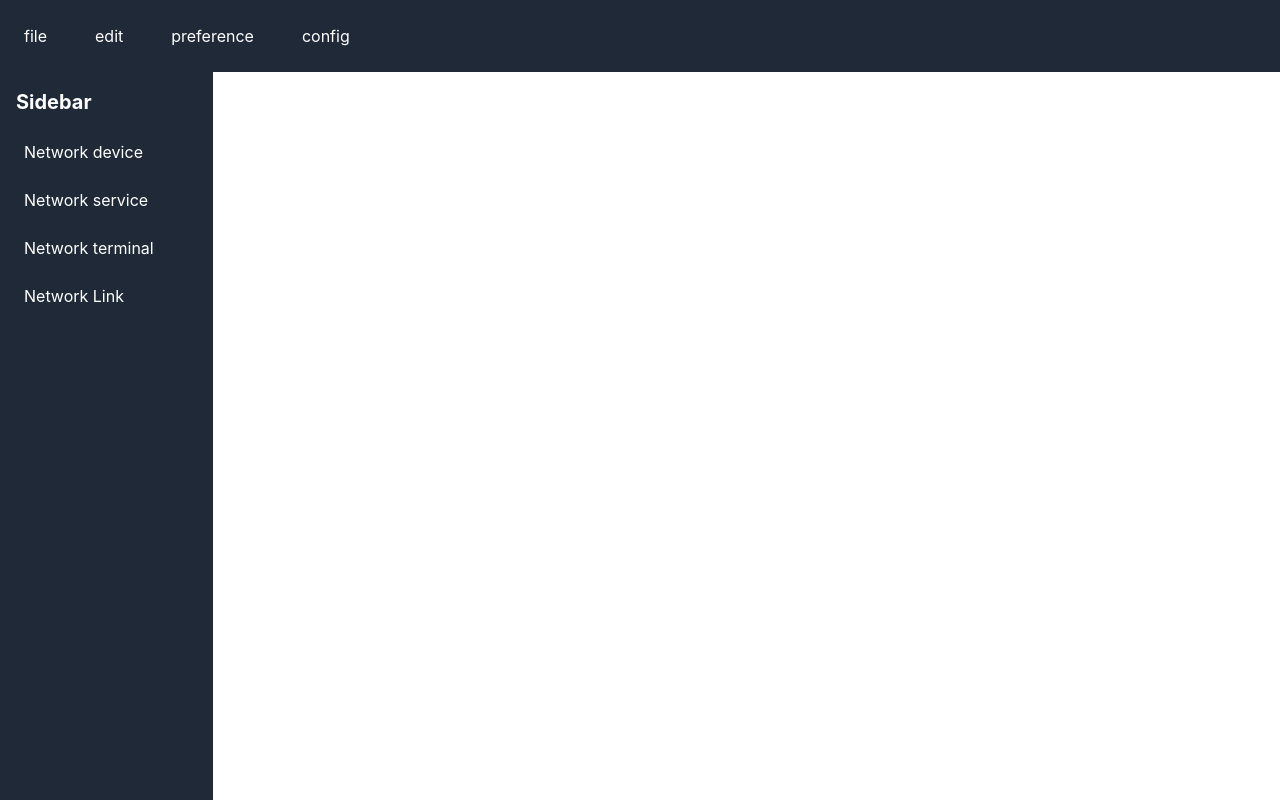
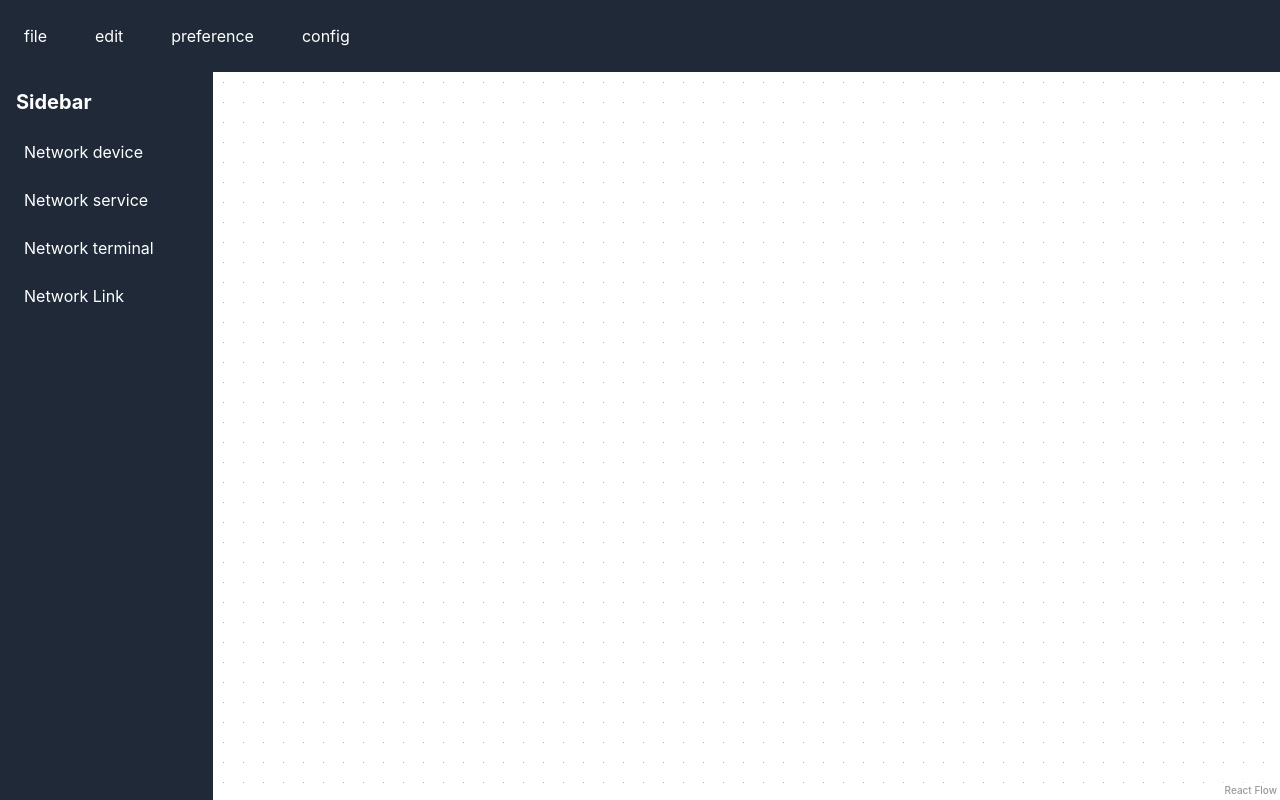
Before and after one commit to crosskicker/Docker-FRRouting, a React (Vite) app in the folder graphical/front/: page / in a window 1280 px wide. Built offline with nearby package versions, Linux system fonts and the light colour scheme.

Commit message:
net link v1

```diff
--- a/graphical/front/src/components/Board.jsx
+++ b/graphical/front/src/components/Board.jsx
@@ -1,68 +1,78 @@
-import React, { useState, useEffect,useRef } from 'react';
+import React, { useState, useRef, useCallback } from 'react';
 import { useDrop } from 'react-dnd';
 import routerLogo from '../assets/router_logo.png';
 import netDeviceL from '../data/devicesList';
-import fetchElemToBoard from '../fetching/fetchElem'
+import fetchElemToBoard from '../fetching/fetchElem';
+import {
+  ReactFlow,
+  Background,
+  useNodesState,
+  useEdgesState,
+  addEdge,
+} from '@xyflow/react';
+import '@xyflow/react/dist/style.css';
+import ImageNode from './ImageNode' ;
+
+
+
+const nodeTypes = {
+  imageNode: ImageNode,
+};
 
 function Board() {
-
-  const [board, setBoard] = useState([]);
-
+  const [nodes, setNodes, onNodesChange] = useNodesState([]);
+  const [edges, setEdges, onEdgesChange] = useEdgesState([]);
   const idCounter = useRef(1);
 
   const [{ isOver }, drop] = useDrop(() => ({
     accept: 'ITEM',
-    drop: (item, monitor) => addDeviceToBoard(item.id,monitor),
+    drop: (item, monitor) => addDeviceToBoard(item.id, monitor),
     collect: (monitor) => ({
       isOver: !!monitor.isOver(),
     }),
   }));
 
-  /* TODO
-  gerer l'identifiant des img qui doit etre unique
-  générer une list de ce qu'on cré pour la fetch
-  */
-  const addDeviceToBoard = async (id,monitor) => {
-    const clientOffset = monitor.getClientOffset(); // Récupérer la position de la souris au moment du drop
+  const onConnect = useCallback(
+    (params) => setEdges((eds) => addEdge(params, eds)),
+    [setEdges]
+  );
+
+  const addDeviceToBoard = async (id, monitor) => {
+    const clientOffset = monitor.getClientOffset();
     if (clientOffset) {
       const netDeviceLBis = netDeviceL.filter((picture) => id === picture.id);
       const id_n = idCounter.current++;
-       const updatedDevice = {
-        image: netDeviceLBis[0].image,
-        x: clientOffset.x ,
-        y: clientOffset.y ,
-        id : netDeviceLBis[0].id,
-        id_n : id_n,
+      const newNode = {
+        id: id_n.toString(),
+        type: 'imageNode',
+        position: { x: clientOffset.x, y: clientOffset.y },
+        data: { image: netDeviceLBis[0].image },
+        id_c: id,
       };
 
-      /* console.log(clientOffset.x+" et "+clientOffset.y) */
-      console.log("id_n de Img : " + id_n)
-      setBoard((board) => [...board, updatedDevice]);
+      setNodes((nds) => [...nds, newNode]);
 
       try {
-        await fetchElemToBoard(updatedDevice,"/add-to-board");
-        console.log("Élément ajouté et serveur notifié :", updatedDevice);
+        await fetchElemToBoard(newNode, "/add-to-board");
+        console.log("Élément ajouté et serveur notifié :", newNode);
       } catch (error) {
         console.error("Erreur lors de l'envoi au serveur :", error);
       }
-
     }
-
-  }
-
+  };
 
   return (
     <div ref={drop} className="w-5/6 h-7/8 flex">
-      {board.map((picture) => {
-          return <img  key={picture.id_n}  src={picture.image}
-             style={{
-            position: 'absolute',
-            left: picture.x ,
-            top: picture.y ,
-          }}
-          className="w-12 h-12 inline-block mr-2"
-           />;
-        })}
+      <ReactFlow
+        nodes={nodes}
+        edges={edges}
+        onNodesChange={onNodesChange}
+        onEdgesChange={onEdgesChange}
+        onConnect={onConnect}
+        nodeTypes={nodeTypes} // Spécifie les types de nœuds personnalisés
+      >
+        <Background />
+      </ReactFlow>
     </div>
   );
 }
--- /dev/null
+++ b/graphical/front/src/components/Board1.jsx
@@ -0,0 +1,97 @@
+import React, { useState, useEffect,useRef, useCallback } from 'react';
+import { useDrop } from 'react-dnd';
+import routerLogo from '../assets/router_logo.png';
+import netDeviceL from '../data/devicesList';
+import fetchElemToBoard from '../fetching/fetchElem';
+
+import { ReactFlow,
+  MiniMap,
+  Controls,
+  Background,
+  useNodesState,
+  useEdgesState,
+  addEdge, } from '@xyflow/react';
+import '@xyflow/react/dist/style.css';
+
+function Board() {
+
+  /* TEMPORAIRE */
+  const initialNodes = [
+    { id: '1', position: { x: 0, y: 0 }, data: { label: '1' } },
+    { id: '2', position: { x: 0, y: 100 }, data: { label: '2' } },
+  ];
+
+  const initialEdges = [{ id: 'e1-2', source: '1', target: '2' }];
+
+  const [nodes, setNodes, onNodesChange] = useNodesState(initialNodes);
+  const [edges, setEdges, onEdgesChange] = useEdgesState(initialEdges);
+
+  const onConnect = useCallback(
+    (params) => setEdges((eds) => addEdge(params, eds)),
+    [setEdges],
+  );
+  /* TEMPORAIRE */
+
+  const [board, setBoard] = useState([]);
+
+  const idCounter = useRef(1);
+
+  const [{ isOver }, drop] = useDrop(() => ({
+    accept: 'ITEM',
+    drop: (item, monitor) => addDeviceToBoard(item.id,monitor),
+    collect: (monitor) => ({
+      isOver: !!monitor.isOver(),
+    }),
+  }));
+
+
+  const addDeviceToBoard = async (id,monitor) => {
+    const clientOffset = monitor.getClientOffset(); // Récupérer la position de la souris au moment du drop
+    if (clientOffset) {
+      const netDeviceLBis = netDeviceL.filter((picture) => id === picture.id);
+      const id_n = idCounter.current++;
+       const updatedDevice = {
+        image: netDeviceLBis[0].image,
+        position: {x : clientOffset.x, y : clientOffset.y } ,
+        id : netDeviceLBis[0].id,
+        id_n : id_n,
+      };
+
+      /* console.log(clientOffset.x+" et "+clientOffset.y) */
+      console.log("id_n de Img : " + id_n)
+      setBoard((board) => [...board, updatedDevice]);
+
+      try {
+        await fetchElemToBoard(updatedDevice,"/add-to-board");
+        console.log("Élément ajouté et serveur notifié :", updatedDevice);
+      } catch (error) {
+        console.error("Erreur lors de l'envoi au serveur :", error);
+      }
+
+    }
+
+  }
+
+
+  return (
+    <div ref={drop} className="w-5/6 h-7/8 flex">
+      {board.map((picture) => {
+          return <img  key={picture.id_n}  src={picture.image}
+             style={{
+            position: 'absolute',
+            left: picture.position.x ,
+            top: picture.position.y ,
+          }}
+          className="w-12 h-12 inline-block mr-2"
+           />;
+        })}
+        <ReactFlow nodes={nodes}
+        edges={edges}
+        onNodesChange={onNodesChange}
+        onEdgesChange={onEdgesChange}
+        onConnect={onConnect} />
+    </div>
+  );
+}
+
+export default Board;
--- a/graphical/front/src/components/Device.jsx
+++ b/graphical/front/src/components/Device.jsx
@@ -13,11 +13,7 @@ function Device({ name }) {
     setDropdownVisible(!isDropdownVisible);
   };
 
-  const addRouter = () => {
-    setNbRouter((prevNbRouter) => prevNbRouter + 1);
-    setRouterList([...routerList, `router${nbRouter}` ]);
-    console.log(routerList);
-  };
+
   return (
     <div className="relative">
       {/* Élément cliquable */}
@@ -32,7 +28,7 @@ function Device({ name }) {
         <div className="flex top-full mt-2 w-40 bg-gray-800 text-white p-2 rounded shadow-lg">
           <ul className="flex flex-col space-y-2">
               {netDeviceL.map((device) => (
-                <li  key={device.id} className="hover:bg-gray-700 p-2 rounded cursor-pointer flex flex-col" onClick={addRouter}>
+                <li  key={device.id} className="hover:bg-gray-700 p-2 rounded cursor-pointer flex flex-col">
                   <DraggableComponent srcImg={device.image} idImg={device.id}/>
                   <p>Router FRR</p>
                 </li>
--- /dev/null
+++ b/graphical/front/src/components/ImageNode.jsx
@@ -0,0 +1,15 @@
+import { Handle } from '@xyflow/react';
+
+const ImageNode = ({ data }) => {
+  return (
+    <div style={{ width: '48px', height: '48px', overflow: 'hidden', position: 'relative' }}>
+      <img src={data.image} alt="Device" style={{ width: '100%', height: '100%' }} />
+      {/* Ajoute une handle pour l'entrée en haut */}
+      <Handle type="target" position="top" style={{ background: '#555' }} />
+      {/* Ajoute une handle pour la sortie en bas */}
+      <Handle type="source" position="bottom" style={{ background: '#555' }} />
+    </div>
+  );
+};
+
+export default ImageNode;
--- a/graphical/front/src/data/devicesList.js
+++ b/graphical/front/src/data/devicesList.js
@@ -1,20 +1,27 @@
 // data.js
 import routerLogo from '../assets/router_logo.png';
 
+/*
+le role de id et id_n est switcher dans le code de
+Board a cause du fonctionnement de react
+flow ( exige un str en id) */
+
 const netDeviceL = [
   {
+    name: "FRR Router",
     id: 1,
-    x: 0,
-    y: 0,
+    position : {x: 0, y: 0},
     image: routerLogo,
-    id_n:0,
+    id_c:0,
+    number:0
   },
   {
+    name: "FRR Router",
     id: 2,
-    x: 0,
-    y: 0,
+    position : {x: 0, y: 0},
     image: routerLogo,
-    id_n:0,
+    id_c:0,
+    number:0
   },
 ];
 
--- /dev/null
+++ b/package.json
@@ -0,0 +1,5 @@
+{
+  "dependencies": {
+    "@xyflow/react": "^12.3.4"
+  }
+}
```
Also changed, not shown: 2 other files (tests, documents, lock files or other folders).
